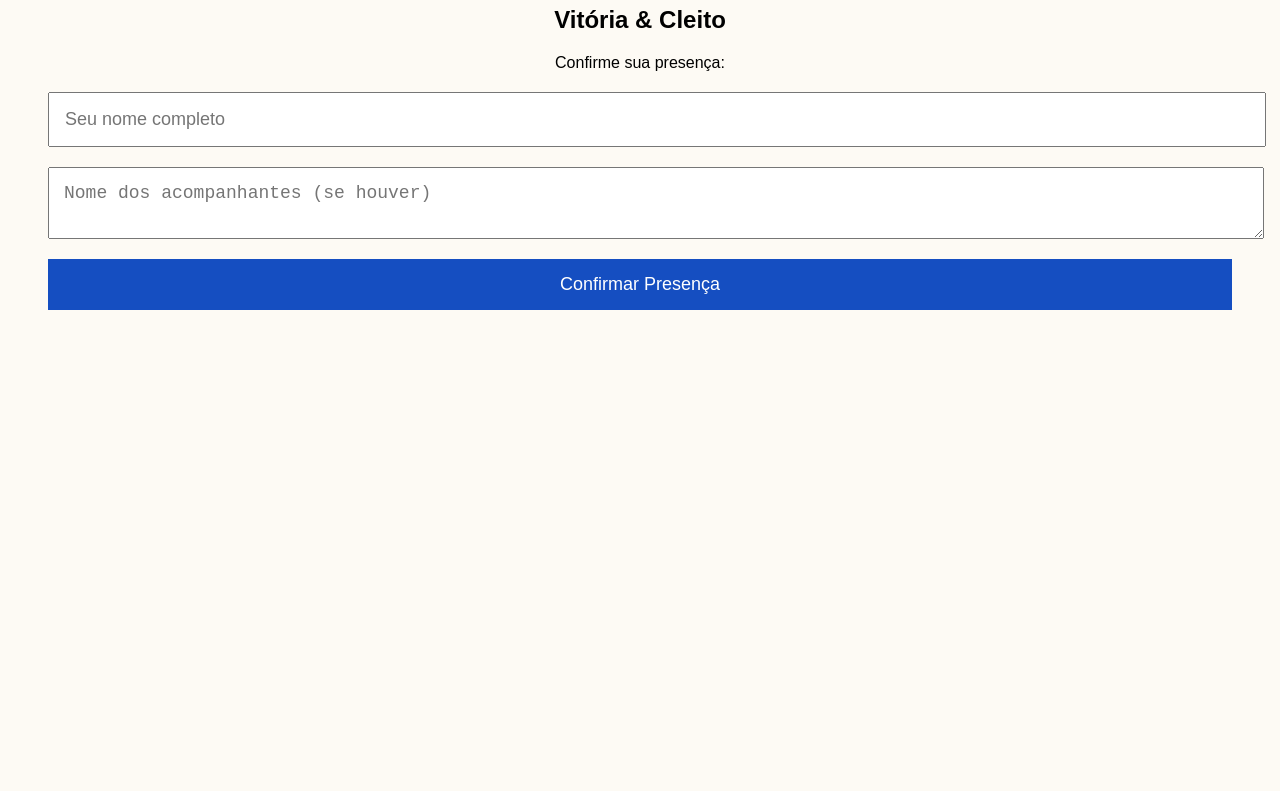
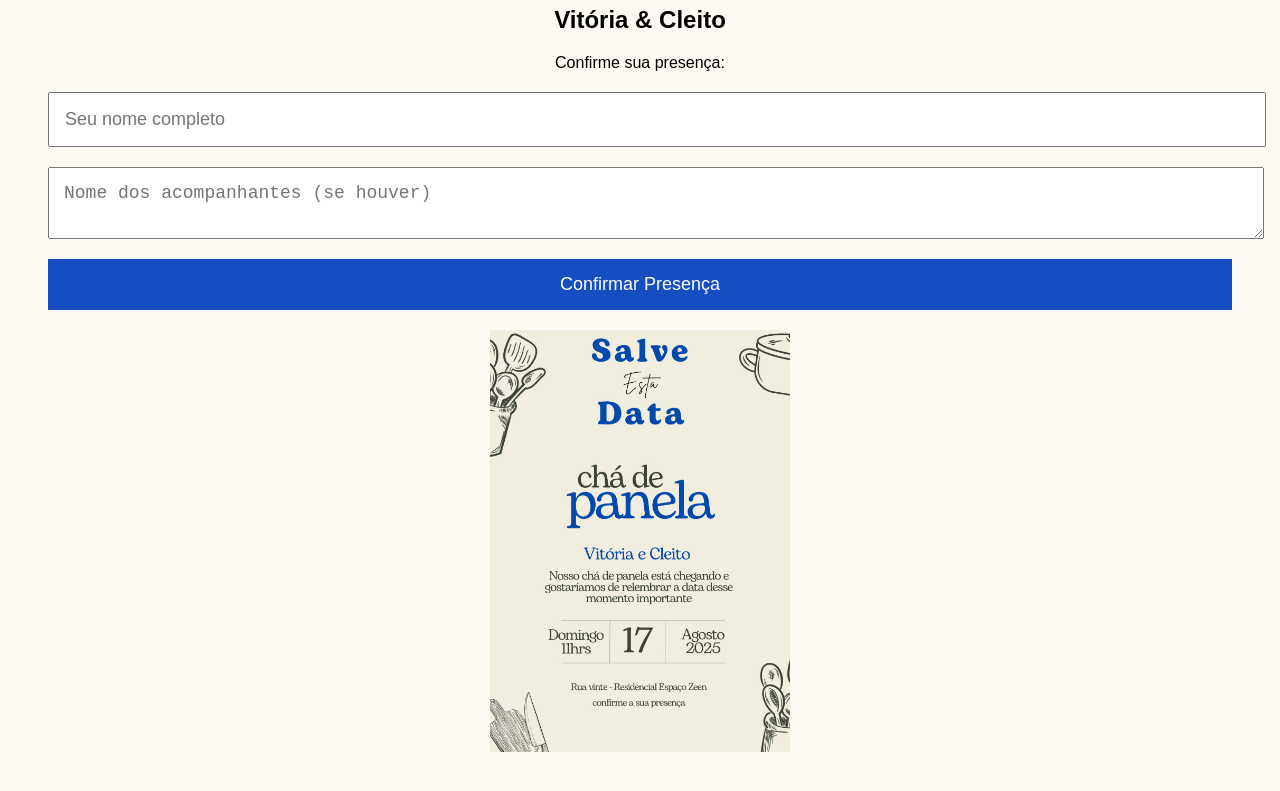
Before and after one commit to cltg01/ListaConfirmadosCha, a plain HTML site: page index.html in a window 1280 px wide. Shown: the part 141-932 px from the top of the page. Before the commit the page ends 800 px from the top, so only its background shows below. Drawn offline with Linux system fonts and the light colour scheme.

Commit message:
Subindo img convite

```diff
--- a/index.html
+++ b/index.html
@@ -14,6 +14,8 @@
   <textarea id="acompanhantes" placeholder="Nome dos acompanhantes (se houver)"></textarea>
   <button onclick="confirmar()">Confirmar Presença</button>
 
+  <img src="assets/img/convite.jpg" alt="Convite" width="300px">
+
  <script src="assets/js/script.js"></script>
 </body>
 </html>
```
Also changed, not shown: assets/img/convite.jpg (added).
